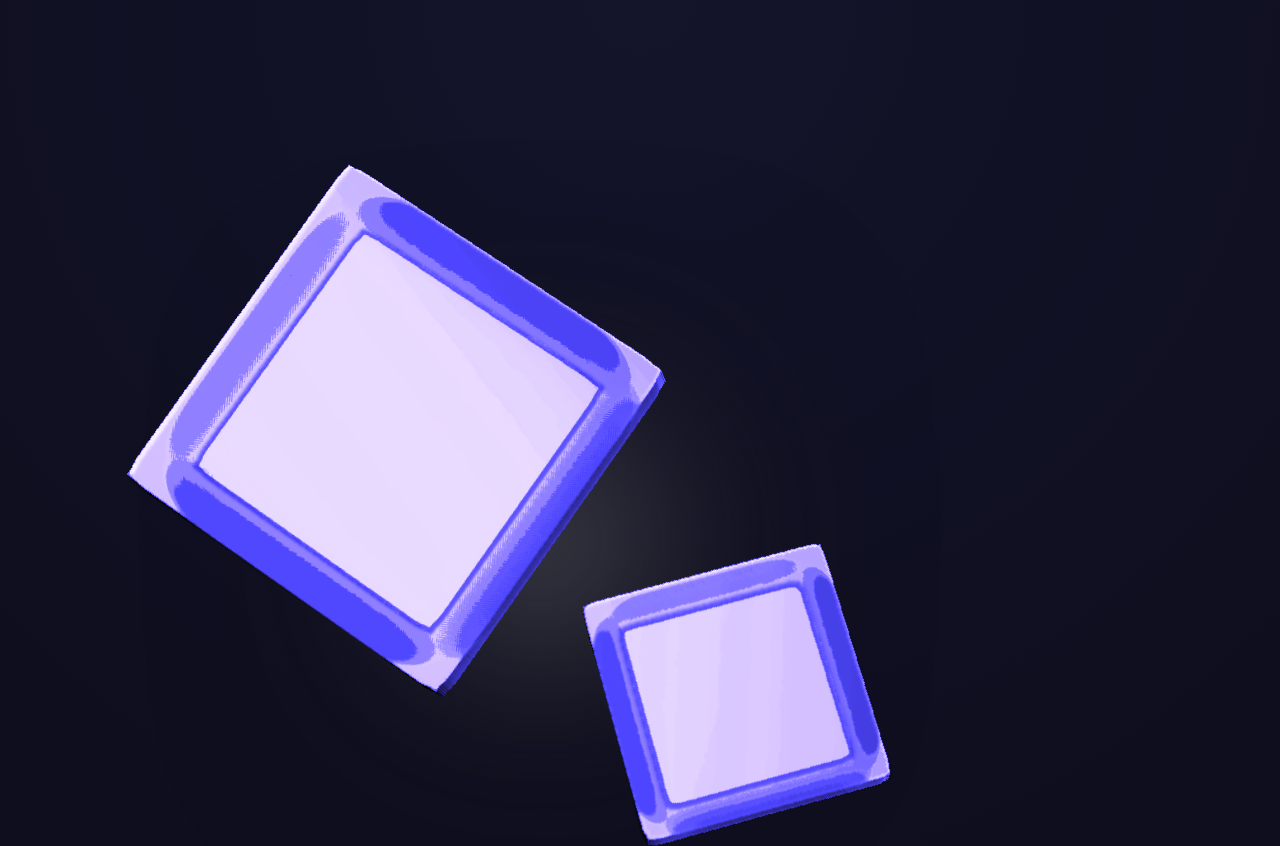
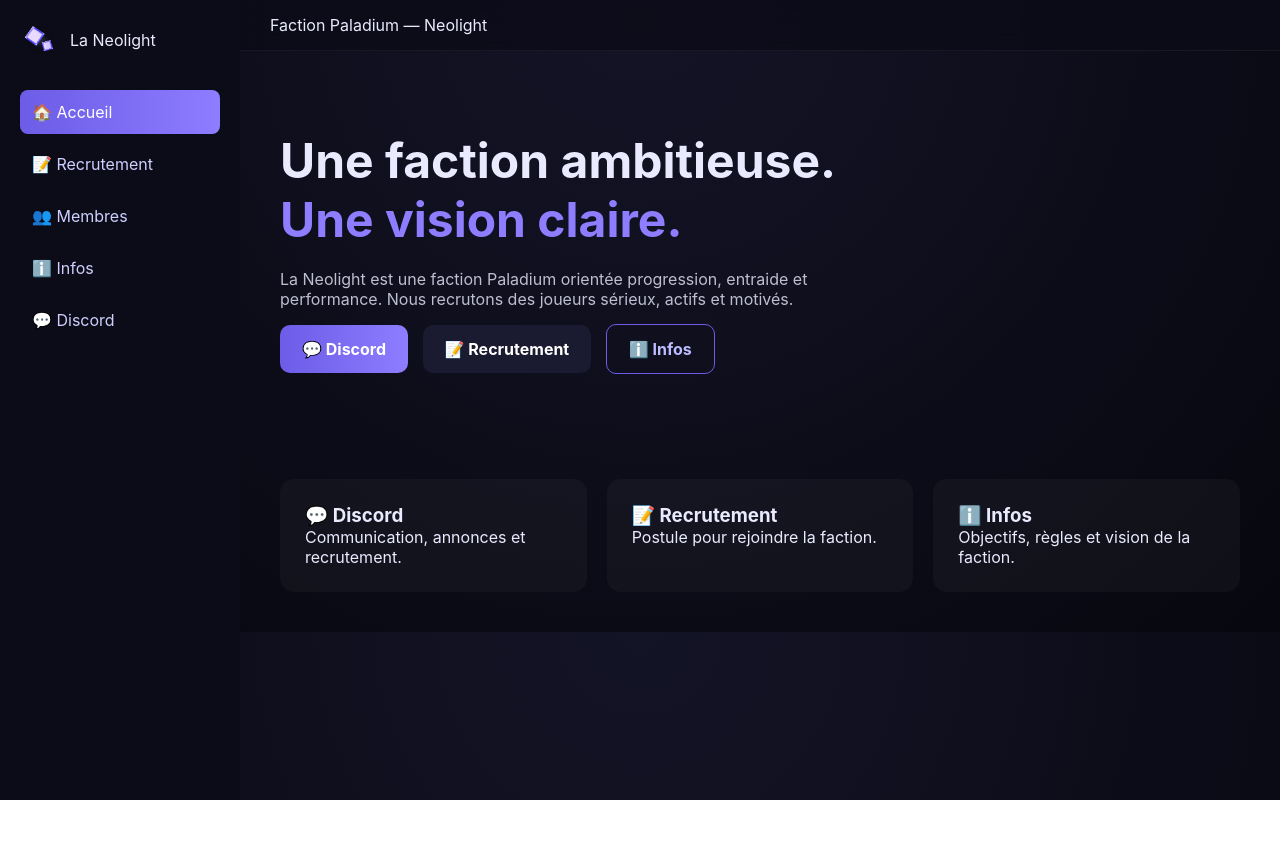
Before and after one commit to Lase974/Neolight-Faction, a plain HTML site: page index.html in a window 1280 px wide. Shown: the top 846 px of the page. After the commit the page ends 800 px from the top, so only its background shows below. Drawn offline with Linux system fonts and the light colour scheme; files whose address does not match are found by name.

Commit message:
Update style.css

```diff
--- a/css/style.css
+++ b/css/style.css
@@ -1,143 +1,150 @@
 * {
+  box-sizing: border-box;
   margin: 0;
   padding: 0;
-  box-sizing: border-box;
 }
 
 body {
-  font-family: "Segoe UI", sans-serif;
-  background: radial-gradient(circle at top, #14142b, #080811);
+  font-family: Inter, Arial, sans-serif;
+  background: radial-gradient(circle at top, #141427, #07070f);
   color: #eaeaff;
+  display: flex;
+}
+
+/* SIDEBAR */
+.sidebar {
+  width: 240px;
+  background: #0c0c18;
+  min-height: 100vh;
+  padding: 20px;
+  position: fixed;
+}
+
+.sidebar-logo {
+  display: flex;
+  align-items: center;
+  gap: 10px;
+  margin-bottom: 30px;
+}
+
+.sidebar-logo img {
+  width: 40px;
+}
+
+.sidebar nav a {
+  display: block;
+  padding: 12px;
+  margin-bottom: 8px;
+  color: #cfcfff;
+  text-decoration: none;
+  border-radius: 8px;
+  transition: 0.2s;
+}
+
+.sidebar nav a:hover,
+.sidebar nav a.active {
+  background: linear-gradient(90deg, #6c5ce7, #8e7dff);
+  color: white;
+}
+
+/* MAIN */
+.main {
+  margin-left: 240px;
+  width: calc(100% - 240px);
 }
 
 /* HEADER */
 .site-header {
   position: sticky;
   top: 0;
-  background: rgba(13, 13, 26, 0.9);
-  backdrop-filter: blur(8px);
+  background: rgba(12,12,24,0.8);
+  backdrop-filter: blur(10px);
+  padding: 15px 30px;
+  z-index: 10;
   border-bottom: 1px solid rgba(255,255,255,0.05);
-  z-index: 1000;
-}
-
-.header-content {
-  max-width: 1200px;
-  margin: auto;
-  padding: 15px 30px;
-  display: flex;
-  align-items: center;
-  justify-content: space-between;
-}
-
-.logo {
-  height: 55px;
-  filter: drop-shadow(0 0 15px rgba(140,120,255,0.5));
-}
-
-.nav a {
-  margin-left: 20px;
-  color: #c9c6ff;
-  text-decoration: none;
-  font-weight: 600;
-  position: relative;
-}
-
-.nav a::after {
-  content: "";
-  position: absolute;
-  bottom: -5px;
-  left: 0;
-  width: 0;
-  height: 2px;
-  background: linear-gradient(90deg, #8f7cff, #4facfe);
-  transition: 0.3s;
-}
-
-.nav a:hover::after,
-.nav a.active::after {
-  width: 100%;
 }
 
 /* HERO */
 .hero {
-  text-align: center;
-  padding: 120px 20px 80px;
+  padding: 80px 40px;
+  max-width: 900px;
 }
 
 .hero h1 {
-  font-size: 4rem;
-  background: linear-gradient(90deg, #9f8bff, #4facfe);
-  -webkit-background-clip: text;
-  -webkit-text-fill-color: transparent;
+  font-size: 48px;
+  margin-bottom: 20px;
+}
+
+.hero h1 span {
+  color: #8e7dff;
 }
 
 .hero p {
-  margin-top: 15px;
-  font-size: 1.2rem;
   opacity: 0.8;
+  max-width: 600px;
+  margin-bottom: 30px;
+}
+
+/* BUTTONS */
+.btn {
+  padding: 14px 22px;
+  border-radius: 10px;
+  text-decoration: none;
+  font-weight: bold;
+  margin-right: 10px;
+  transition: transform 0.2s, box-shadow 0.2s;
+}
+
+.btn:hover {
+  transform: translateY(-2px);
+  box-shadow: 0 10px 25px rgba(108,92,231,0.3);
+}
+
+.primary {
+  background: linear-gradient(90deg, #6c5ce7, #8e7dff);
+  color: white;
+}
+
+.secondary {
+  background: #1a1a30;
+  color: white;
+}
+
+.ghost {
+  border: 1px solid #6c5ce7;
+  color: #bcbcff;
 }
 
 /* CARDS */
 .cards {
-  max-width: 1100px;
-  margin: auto;
-  padding: 60px 20px;
   display: grid;
-  grid-template-columns: repeat(auto-fit, minmax(260px, 1fr));
-  gap: 30px;
+  grid-template-columns: repeat(auto-fit, minmax(220px, 1fr));
+  gap: 20px;
+  padding: 40px;
 }
 
 .card {
-  background: linear-gradient(145deg, #17172f, #0c0c1a);
-  border-radius: 20px;
-  padding: 35px;
+  background: rgba(255,255,255,0.03);
+  border-radius: 14px;
+  padding: 25px;
   text-decoration: none;
   color: inherit;
-  position: relative;
-  overflow: hidden;
-  box-shadow: 0 15px 40px rgba(0,0,0,0.5);
-  transition: transform 0.4s ease, box-shadow 0.4s ease;
-}
-
-.card::before {
-  content: "";
-  position: absolute;
-  inset: 0;
-  background: linear-gradient(120deg, transparent, rgba(140,120,255,0.2), transparent);
-  opacity: 0;
-  transition: opacity 0.4s;
-}
-
-.card:hover::before {
-  opacity: 1;
+  transition: transform 0.2s, background 0.2s;
 }
 
 .card:hover {
-  transform: translateY(-10px) scale(1.02);
-  box-shadow: 0 25px 60px rgba(140,120,255,0.35);
+  transform: translateY(-5px);
+  background: rgba(255,255,255,0.06);
 }
 
-.icon {
-  font-size: 2.5rem;
+/* CONTENT */
+.content {
+  padding: 40px;
 }
 
-.card h3 {
-  margin-top: 15px;
-  font-size: 1.6rem;
-  background: linear-gradient(90deg, #9f8bff, #4facfe);
-  -webkit-background-clip: text;
-  -webkit-text-fill-color: transparent;
+.player-card iframe {
+  width: 100%;
+  height: 700px;
+  border: none;
+  border-radius: 14px;
 }
-
-.card p {
-  margin-top: 10px;
-  opacity: 0.85;
-}
-
-/* FOOTER */
-footer {
-  text-align: center;
-  padding: 30px;
-  opacity: 0.5;
-  font-size: 0.9rem;
-}
```
